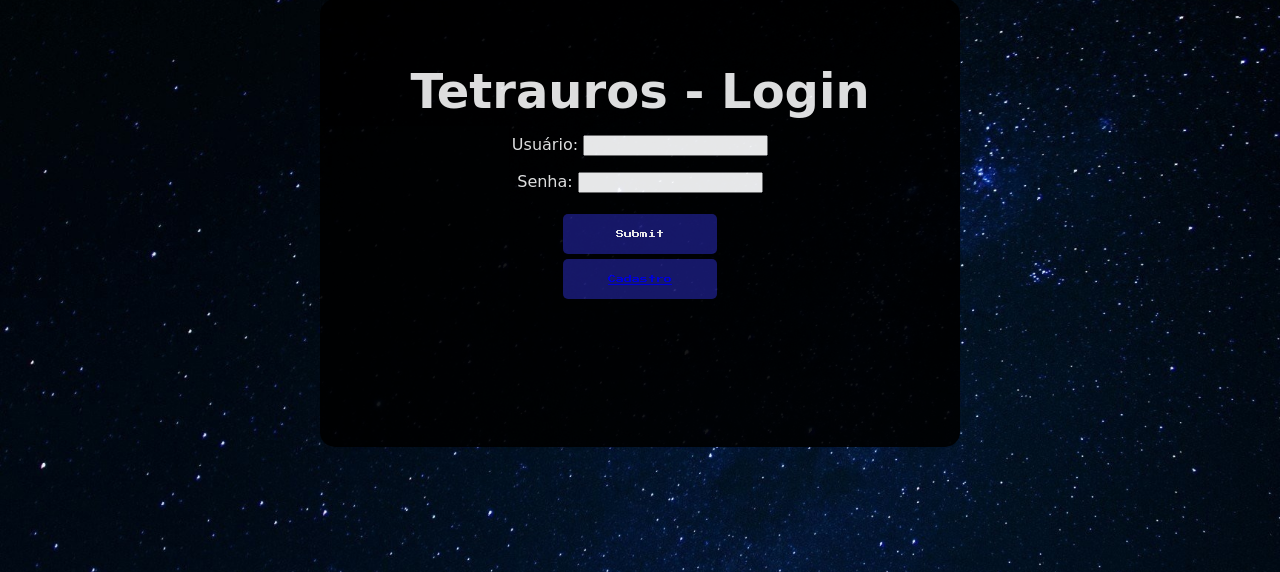
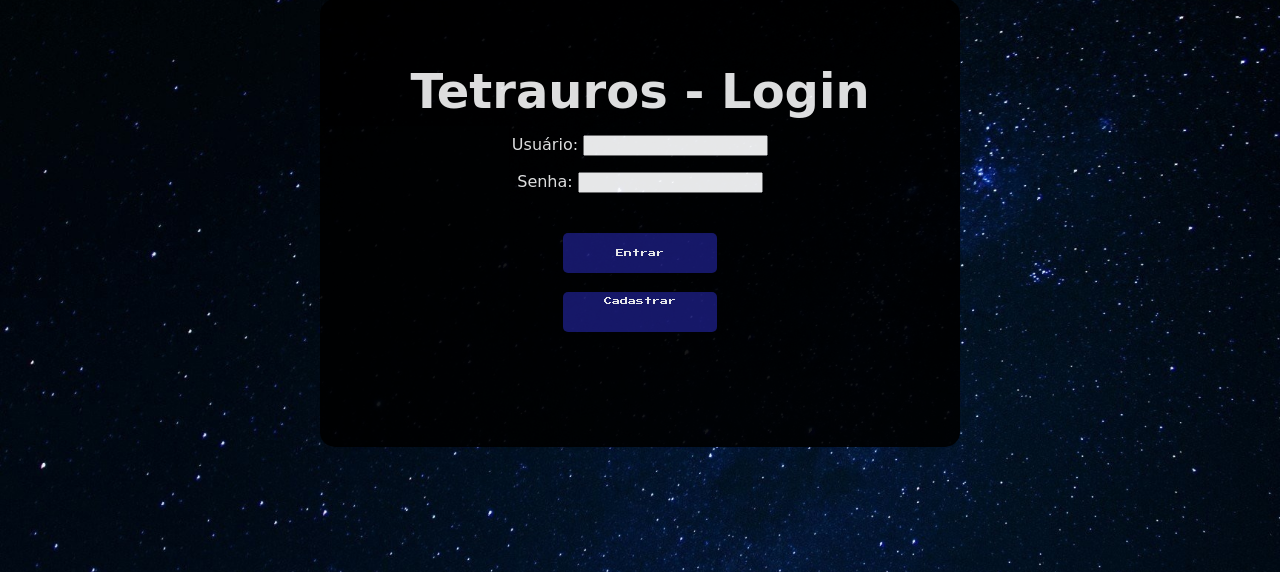
Before and after one commit to HeavyBR/tetrauros, a PHP site: page /login.php in a window 1280 px wide. Shown: the part 129-701 px from the top of the page. Run offline with PHP 8.4, Linux system fonts and the light colour scheme; some web fonts are replaced.

Commit message:
Botoes e alguns CSS

```diff
--- a/autenticar.php
+++ b/autenticar.php
@@ -5,7 +5,7 @@
 	$login = $_POST['nome'];
 	$senha = $_POST['senha'];
 
-	if(!isset($login) or !isset($senha)){
+	if((!isset($login)) or (!isset($senha))){
 		header("location: index.php") or die();
 	}
 
--- a/cadastro.php
+++ b/cadastro.php
@@ -16,8 +16,8 @@
 					<p>Telefone: <input type = 'text' name = 'telefone'</p>
 					<p>Email: <input type = 'email' name = 'email'</p>
 					<p>Username: <input type = 'text' name = 'username'</p>
-					<p>Senha: <input type = 'password' name = 'password'</p>
-					<input type = 'submit' value = 'Cadastrar'/>
+					<p>Senha: <input type = 'password' name = 'password'</p><br/><br/>
+					<input class='grande' type = 'submit' value = 'Cadastrar'/>
 				</form>";
 
 				if (isset($_POST["username"]))
--- a/login.php
+++ b/login.php
@@ -15,10 +15,10 @@
 		<h1 id="titulo">Tetrauros - Login</h1>
 		<form method = "POST" action = "autenticar.php">
 			<p> Usuário: <input type = "text" name = "nome"> </p>
-			<p> Senha: <input type = "password" name = "senha"> </p>
-			<input class="grande" type = "submit"> <br/>
-			<button class="grande"><a href="cadastro.php">Cadastro</a></button>
+			<p> Senha: <input type = "password" name = "senha"> </p> <br/>
+			<input class="grande" type = "submit" value="Entrar"> <br/><br/>
 		</form>
+			<button class="grande_login" onclick="window.location.href='cadastro.php'">Cadastrar</button>
 
 	</div>
 </body>
--- a/styles.css
+++ b/styles.css
@@ -72,6 +72,26 @@ button:disabled
     width: 154px;
     height: 40px;
     cursor: pointer;
+    display: inline-flex;
+    justify-content: center;
+    margin: 1 auto 0;
+}
+.grande_login
+{
+    font-family: 'Press Start 2P', cursive;
+    font-size: 0.5em;
+    margin-top: 5px;
+    background-color: #191970;
+    border-radius: 5px;
+    border: none;
+    color: white;
+    padding: 5px;
+    width: 154px;
+    height: 40px;
+    cursor: pointer;
+    display: flex;
+    justify-content: center;
+    margin: 0 auto;
 }
 .corpo
 {
@@ -141,6 +161,10 @@ button:disabled
 {
     width: 40%;
 }
+#test
+{
+    margin-left: 500px;
+}
 #tela, #CanvasNextPiece
 {
     border: solid #FFFFFF 2px;
```
Also changed, not shown: index.php (+6 -4 lines), tetris.js (+4 -24 lines).
